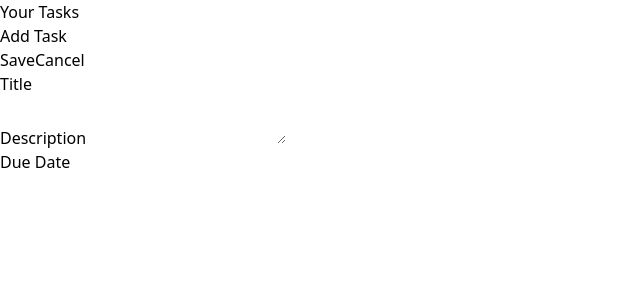
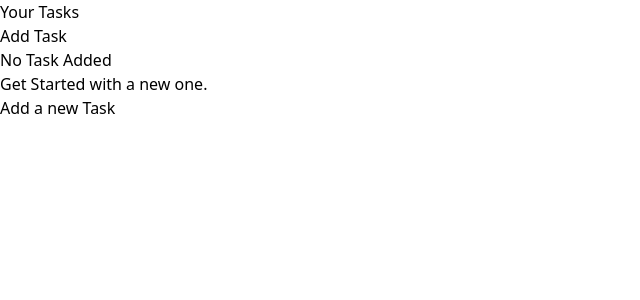
Before and after one commit to Ayush1M/Task-Management-App, a React (Vite) app: page / in a window 1280 px wide. Shown: the top 300 px of the page, without its empty margins (0-640 px from the left). Built offline with nearby package versions, Linux system fonts and the light colour scheme.

Commit message:
added a page to show when no task is added

```diff
--- a/src/App.tsx
+++ b/src/App.tsx
@@ -1,5 +1,6 @@
 import Sidebar from "./components/Sidebar"
 import NewTask from "./components/NewTask"
+import NoProjectSelected from "./components/NoTaskSelected"
 
 export default function App(){
     return (
@@ -12,7 +13,7 @@ export default function App(){
                 </div>
             </aside>
             </Sidebar>
-            <NewTask />
+            <NoProjectSelected />
         </main>
     )
 }
--- a/src/components/Input.tsx
+++ b/src/components/Input.tsx
@@ -7,7 +7,9 @@ const Input = ({ textarea, label } : InputProp) => {
     return (
         <p className="flex flex-col gap-2 my-8">
             <label>{label}</label>
-            {textarea ? <textarea className="resize-none px-2 py-1 border-2 rounded-md border-stone-800" /> : <input className="p-1 border-2 rounded-md border-stone-800"/>}
+            {textarea ?
+            <textarea className="resize-none px-2 py-1 border-2 rounded-md border-stone-800" /> :
+            <input className="p-1 border-2 rounded-md border-stone-800"/>}
         </p>
     )
 }
--- /dev/null
+++ b/src/components/NoTaskSelected.tsx
@@ -0,0 +1,11 @@
+const NoProjectSelected = () => {
+    return (
+        <div className="flex flex-col justify-center items-center">
+        <h2>No Task Added</h2>
+        <p>Get Started with a new one.</p>
+        <button>Add a new Task</button>
+        </div>
+    )
+}
+
+export default NoProjectSelected
```
